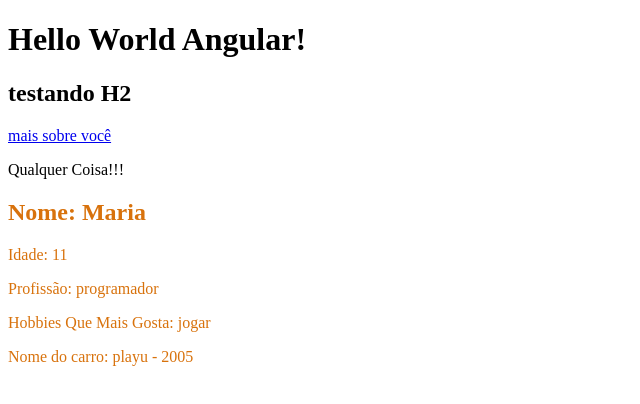
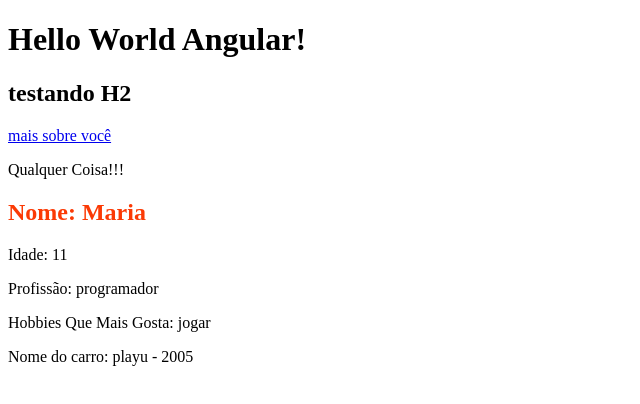
Before and after one commit to mellhub/Cursos, an Angular app in the folder Youtube/CursoAngular13Introducao-01-2022/curso-angular-y/: page / in a window 1280 px wide. Shown: the top 404 px of the page, without its empty margins (0-640 px from the left). Built offline with nearby package versions, Linux system fonts and the light colour scheme.

Commit message:
Update first-component.component.css

```diff
--- a/Youtube/CursoAngular13Introducao-01-2022/curso-angular-y/src/app/components/first-component/first-component.component.css
+++ b/Youtube/CursoAngular13Introducao-01-2022/curso-angular-y/src/app/components/first-component/first-component.component.css
@@ -1,7 +1,3 @@
 h2 {
-    color:rgb(216, 114, 12);
+    color:rgb(251, 58, 5);
 }
-
-p {
-    color:rgb(216, 114, 12);
-}
```
